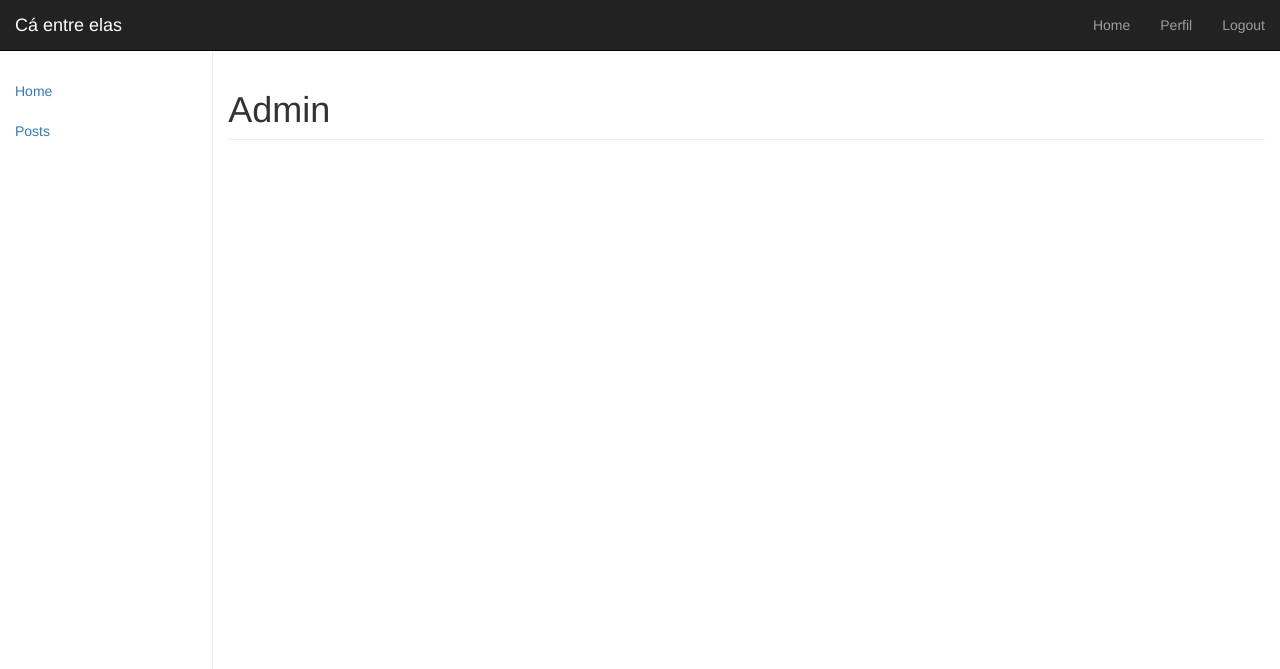
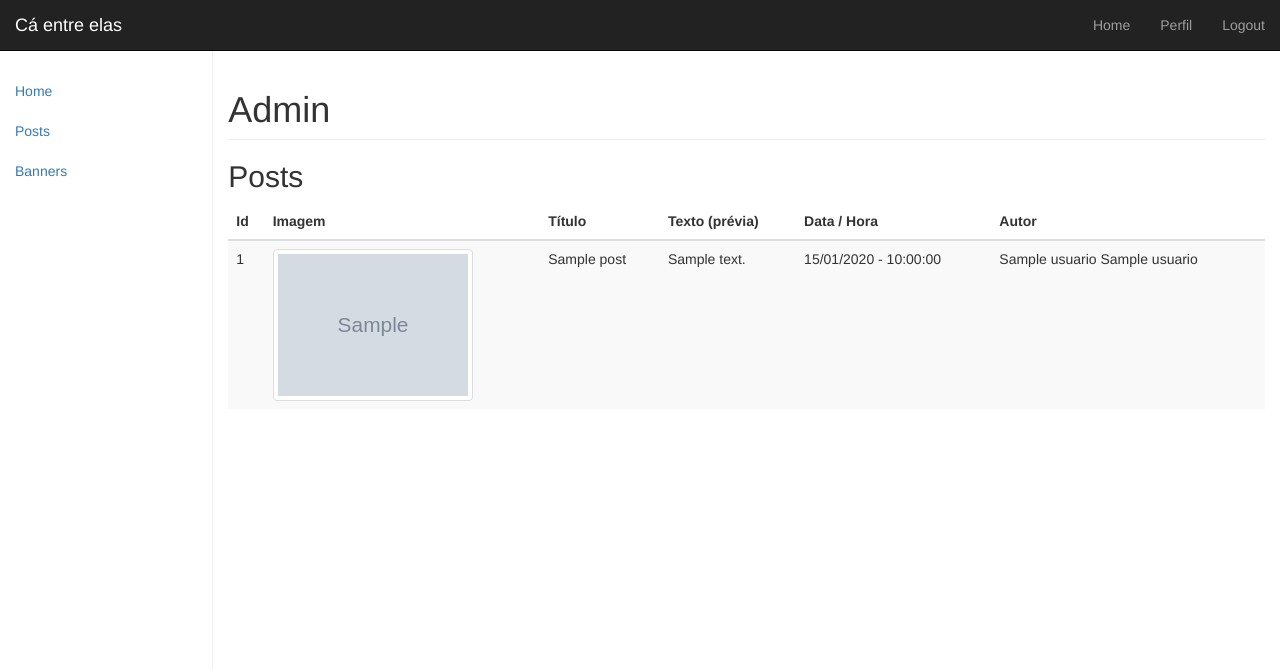
Before and after one commit to walmeida/alcantara, a PHP site: page /admin/posts.php in a window 1280 px wide. Shown: the top 669 px of the page. Run offline with PHP 8.4, Linux system fonts and the light colour scheme; the visitor is signed in with stand-in values (Sample User, id 1); tables that the repository leaves empty or names only in its code hold one stand-in row (values such as "Sample post"); grey boxes marked "Sample" are stand-in pictures.

Commit message:
Adicionando postagens no admin

```diff
--- a/site/admin/banners.php
+++ b/site/admin/banners.php
@@ -76,9 +76,9 @@
       <div class="row">
         <div class="col-sm-3 col-md-2 sidebar">
           <ul class="nav nav-sidebar">
-            <li><a href="main.php">Home <span class="sr-only">(current)</span></a></li>
+            <li><a href="main.php">Home</a></li>
             <li><a href="posts.php">Posts</a></li>
-            <li class="active"><a href="#">Banners</a></li>
+            <li class="active"><a href="#">Banners <span class="sr-only">(current)</span></a></li>
           </ul>
           <!--<ul class="nav nav-sidebar">
             <li><a href="">Nav item</a></li>
--- a/site/admin/posts.php
+++ b/site/admin/posts.php
@@ -35,6 +35,18 @@
       if(!isset($_SESSION["usuarioLogado"])){
         header('Location: index.php?erro=2');
       }
+
+      include_once('../comum/config.php');
+      $bd = BancoDeDados::getInstance();
+      $conn = $bd->getConexao();
+
+      $query = "SELECT p.*, u.primeiro_nome, u.ultimo_nome FROM posts p INNER JOIN usuarios u WHERE p.id_autor = u.id ORDER BY p.timestamp DESC";
+
+      $stmt = $conn->prepare($query);
+      $stmt->execute();
+
+      $result = $stmt->get_result();
+
     ?>
 
     <nav class="navbar navbar-inverse navbar-fixed-top">
@@ -65,8 +77,9 @@
       <div class="row">
         <div class="col-sm-3 col-md-2 sidebar">
           <ul class="nav nav-sidebar">
-            <li class="active"><a href="#">Home <span class="sr-only">(current)</span></a></li>
-            <li><a href="#">Posts</a></li>
+            <li><a href="main.php">Home</a></li>
+            <li class="active"><a href="#">Posts <span class="sr-only">(current)</span></a></li>
+            <li><a href="banners.php">Banners</a></li>
           </ul>
           <!--<ul class="nav nav-sidebar">
             <li><a href="">Nav item</a></li>
@@ -84,6 +97,37 @@
         <div class="col-sm-9 col-sm-offset-3 col-md-10 col-md-offset-2 main">
           <h1 class="page-header">Admin</h1>
 
+          <h2 class="sub-header">Posts</h2>
+
+          <div class="table-responsive">
+            <table class="table table-striped">
+              <thead>
+                <tr>
+                  <th>Id</th>
+                  <th>Imagem</th>
+                  <th>Título</th>
+                  <th>Texto (prévia)</th>
+                  <th>Data / Hora</th>
+                  <th colspan="2">Autor</th>
+                </tr>
+              </thead>
+              <tbody>
+                <?php
+                  while ($linha = $result->fetch_assoc()) {
+                    echo '<tr>';
+                    echo '<td>' . $linha['id'] .'</td>';
+                    echo '<td><img src="../' . $linha['uri_imagem'] .'" class="img-max-w img-thumbnail"></td>';
+                    echo '<td>' . $linha['titulo'] .'</td>';
+                    $texto = (strlen($linha['texto']) > 20) ? substr($linha['texto'],0,20) . '...' : $linha['texto'];
+                    echo '<td>' . $texto .'</td>';
+                    echo '<td>' . date('j/m/Y - H:i:s', strtotime($linha['timestamp'])) . '</td>';
+                    echo '<td>' . $linha['primeiro_nome'] . ' ' . $linha['ultimo_nome'] . '</td>';
+                    echo '</tr>';
+                  }
+                ?>
+              </tbody>
+            </table>
+          </div>
 
         </div>
       </div>
--- a/site/index.php
+++ b/site/index.php
@@ -133,7 +133,7 @@
           ?>
               <div class="blog-post">
                 <h2 class="blog-post-title"><?php echo $linha['titulo']; ?></h2>
-                <p class="blog-post-meta text-center">em <?php echo date('j/m/Y', strtotime($linha['timestamp'])); ?> por <a href="#"><?php echo $linha['primeiro_nome'] . ' ' . $linha['ultimo_nome']; ?></a></p>
+                <p class="blog-post-meta text-center">em <?php echo date('d/m/Y', strtotime($linha['timestamp'])); ?> por <a href="#"><?php echo $linha['primeiro_nome'] . ' ' . $linha['ultimo_nome']; ?></a></p>
 
                 <?php
                   if(!is_null($linha['uri_imagem'])){
```
